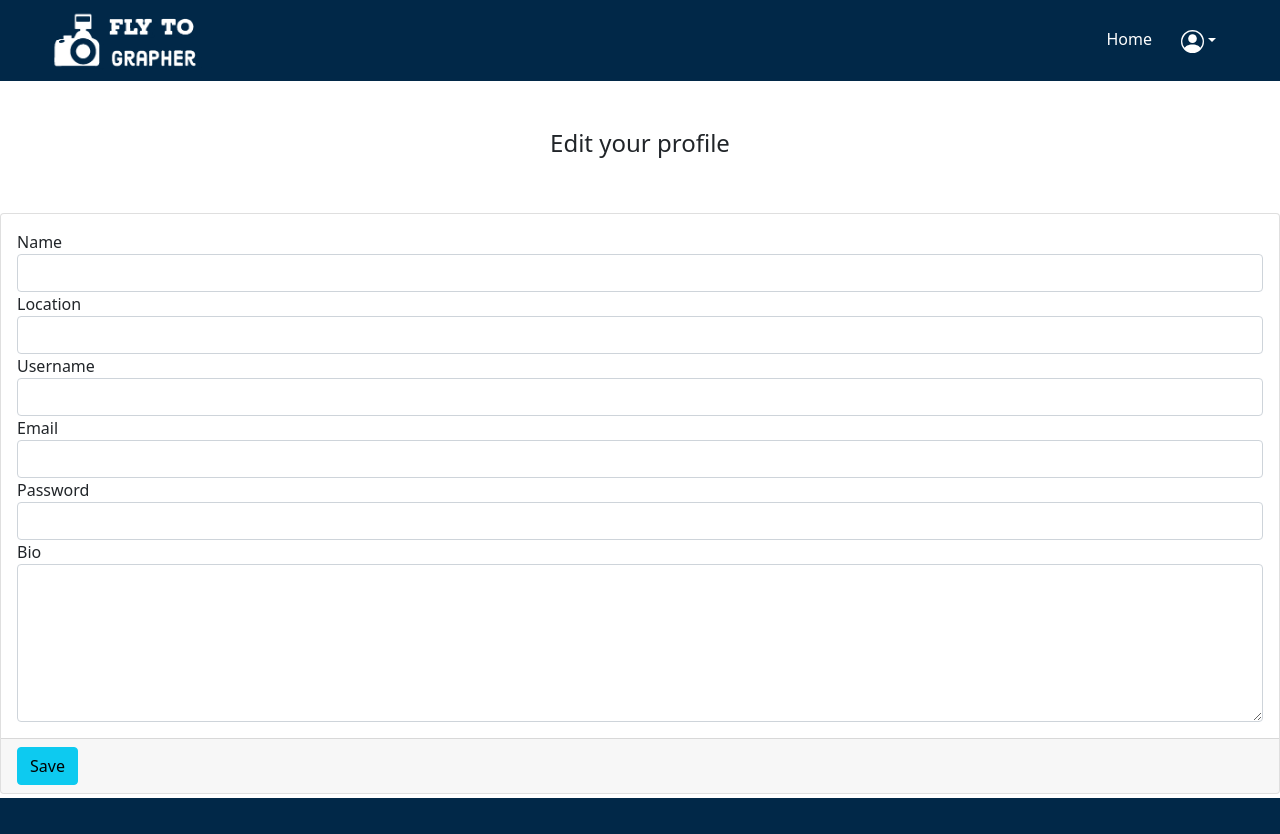
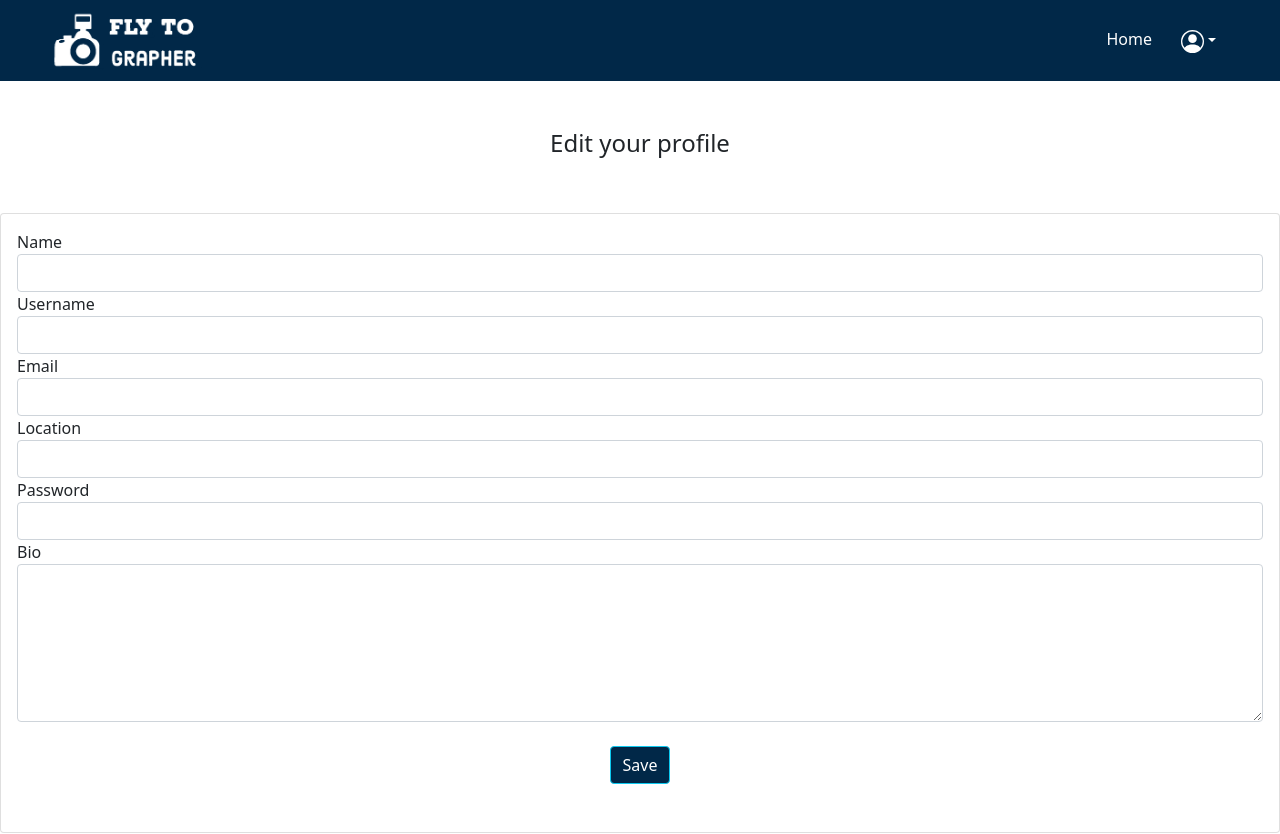
Before and after one commit to fly-to-grapher/fly-to-grapher-web, a React (Create React App) app: page /profile in a window 1280 px wide. Shown: the top 834 px of the page. Built offline with nearby package versions, Linux system fonts and the light colour scheme.

Commit message:
add edit profile

```diff
--- a/src/components/profile/Profile.js
+++ b/src/components/profile/Profile.js
@@ -23,12 +23,6 @@
                                         </label>
                                         <input name="data[User][name]" className="form-control" required="required" maxlength="255" type="text" />
                                     </div>
-                                    <div className="form-group">
-                                        <label>
-                                            Location
-                                        </label>
-                                        <input name="data[User][location]" className="form-control" required="required" maxlength="150" type="text" />
-                                    </div>
                                     <div>
                                         <label>
                                             Username
@@ -40,6 +34,12 @@
                                             Email
                                         </label>
                                         <input name="data[User][email]" className="form-control" required="required" maxlength="150" type="text" />
+                                    </div>
+                                    <div className="form-group">
+                                        <label>
+                                            Location
+                                        </label>
+                                        <input name="data[User][location]" className="form-control" required="required" maxlength="150" type="text" />
                                     </div>
                                     <div className="form-group">
                                         <label>
@@ -59,8 +59,8 @@
                             </div>
                         </div>
                     </div>
-                    <div className="card-footer">
-                        <button type="submit" className="btn btn-info btn-save-form">
+                    <div className="d-flex justify-content-center mb-5 mt-2">
+                        <button type="submit" className="btn btn-info btn-save-form " style={{ backgroundColor: "#012848", color : "white" }}>
                             Save
                         </button>
                     </div>
```
